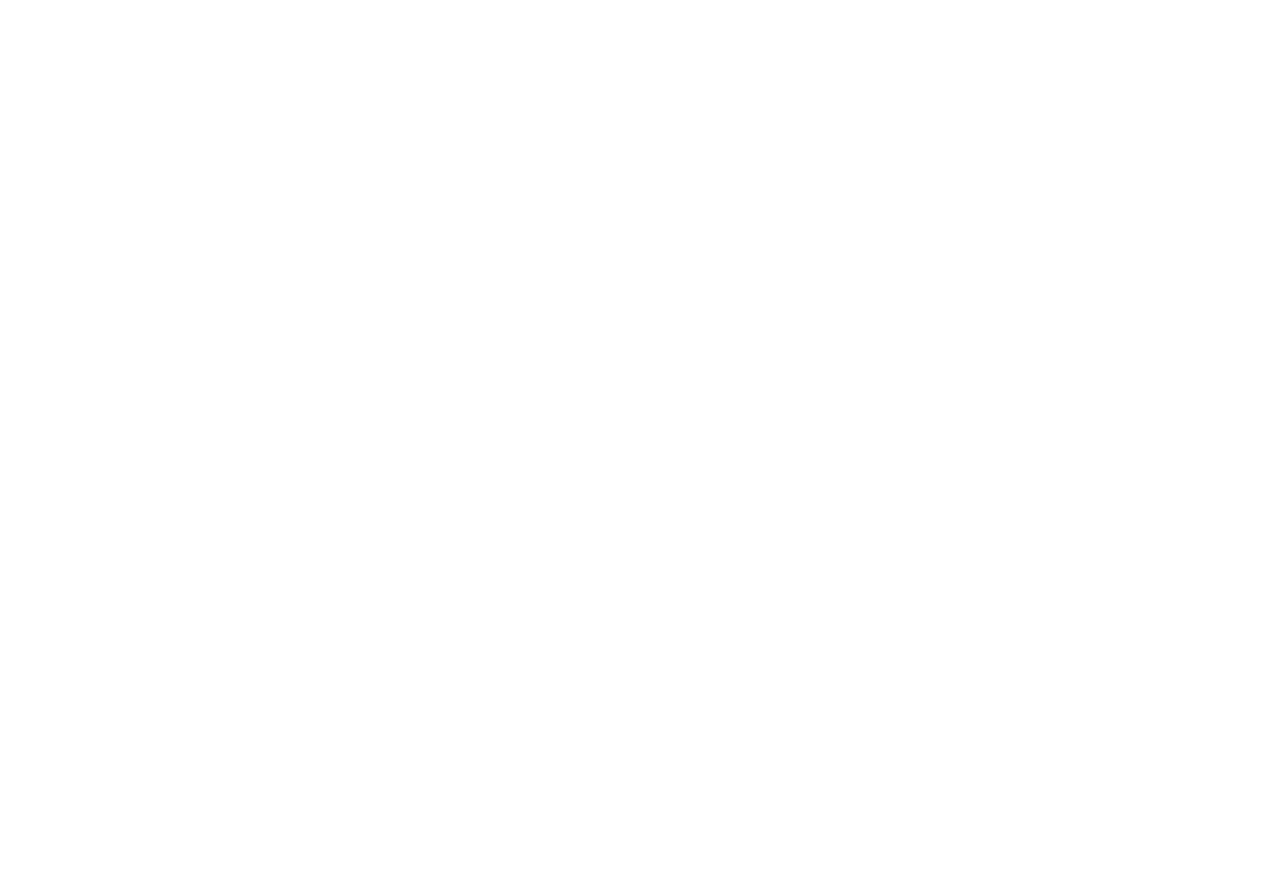
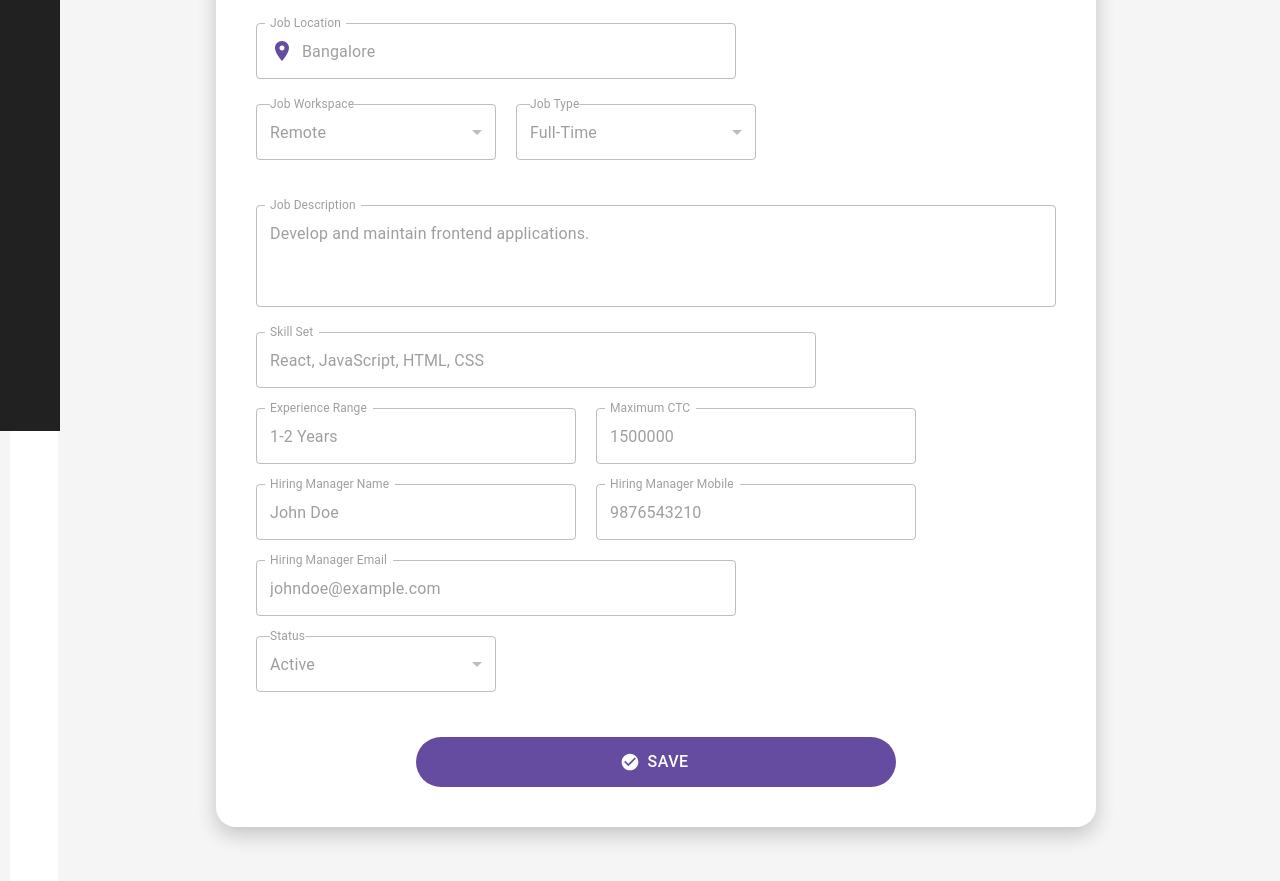
Before and after one commit to VishalShekha/ATS, a React (Create React App) app in the folder Frontend/ats/: page /requirements/DTM00001 in a window 1280 px wide. Before the commit this address had no page. Shown: the part 429-1310 px from the top of the page. Before the commit the page ends 800 px from the top, so only its background shows below. Built offline with nearby package versions, Linux system fonts and the light colour scheme.

Commit message:
Save and edit requirements button working

```diff
--- a/Frontend/ats/src/App.js
+++ b/Frontend/ats/src/App.js
@@ -22,7 +22,7 @@ function App() {
         <Route path="/createClient" element={<CreateClient />} />
         <Route path="/addRequirement" element={<AddRequirement />} />
         <Route path="/viewRequirement" element={<ViewEditRequirements />} />
-        <Route path="/editRequirement" element={<EditRequirement />} />
+        <Route path="/requirements/DTM00001" element={<EditRequirement />} />
 
       </Routes>
     </Router>
--- a/Frontend/ats/src/Pages/AM/AddRequirement.js
+++ b/Frontend/ats/src/Pages/AM/AddRequirement.js
@@ -156,9 +156,17 @@ export default function AddRequirement() {
             </FormControl>
 
             <div className="save-button-container">
-              <Button variant="contained" className="save-button" startIcon={<CheckCircle />}>
-                Save
-              </Button>
+              <Button
+                              variant="contained"
+                              className="save-button"
+                              startIcon={<CheckCircle />}
+                              onClick={() => {
+                                alert("Saved Changes!");
+                                window.location.href = "/viewRequirement";
+                              }}
+                            >
+                              Save
+                            </Button>
             </div>
           </form>
         </div>
--- a/Frontend/ats/src/Pages/AM/CreateClient.js
+++ b/Frontend/ats/src/Pages/AM/CreateClient.js
@@ -95,19 +95,16 @@ export default function AddClient() {
 
             <div style={{ display: 'flex', justifyContent: 'center' }}>
               <Button
-                variant="contained"
-                style={{
-                  backgroundColor: 'rgb(102, 76, 161)',
-                  color: '#FFFFFF',
-                  height: '50px',
-                  borderRadius: '25px',
-                  fontSize: '16px',
-                  width: '60%',
-                }}
-                startIcon={<CheckCircle />}
-              >
-                Save
-              </Button>
+                              variant="contained"
+                              className="save-button"
+                              startIcon={<CheckCircle />}
+                              onClick={() => {
+                                alert("Saved Changes!");
+                                window.location.href = "/viewRequirement";
+                              }}
+                            >
+                              Save
+                            </Button>
             </div>
           </form>
         </div>
--- a/Frontend/ats/src/Pages/AM/EditRequirement.js
+++ b/Frontend/ats/src/Pages/AM/EditRequirement.js
@@ -172,10 +172,20 @@ export default function EditRequirement() {
             </FormControl>
 
             <div className="save-button-container">
-              <Button variant="contained" className="save-button" startIcon={<CheckCircle />} disabled={!isEditing}>
+              <Button
+                variant="contained"
+                className="save-button"
+                startIcon={<CheckCircle />}
+                disabled={!isEditing}
+                onClick={() => {
+                  alert("Saved Changes!");
+                 handleEditToggle()
+                }}
+              >
                 Save
               </Button>
             </div>
+
           </form>
         </div>
       </div>
```
